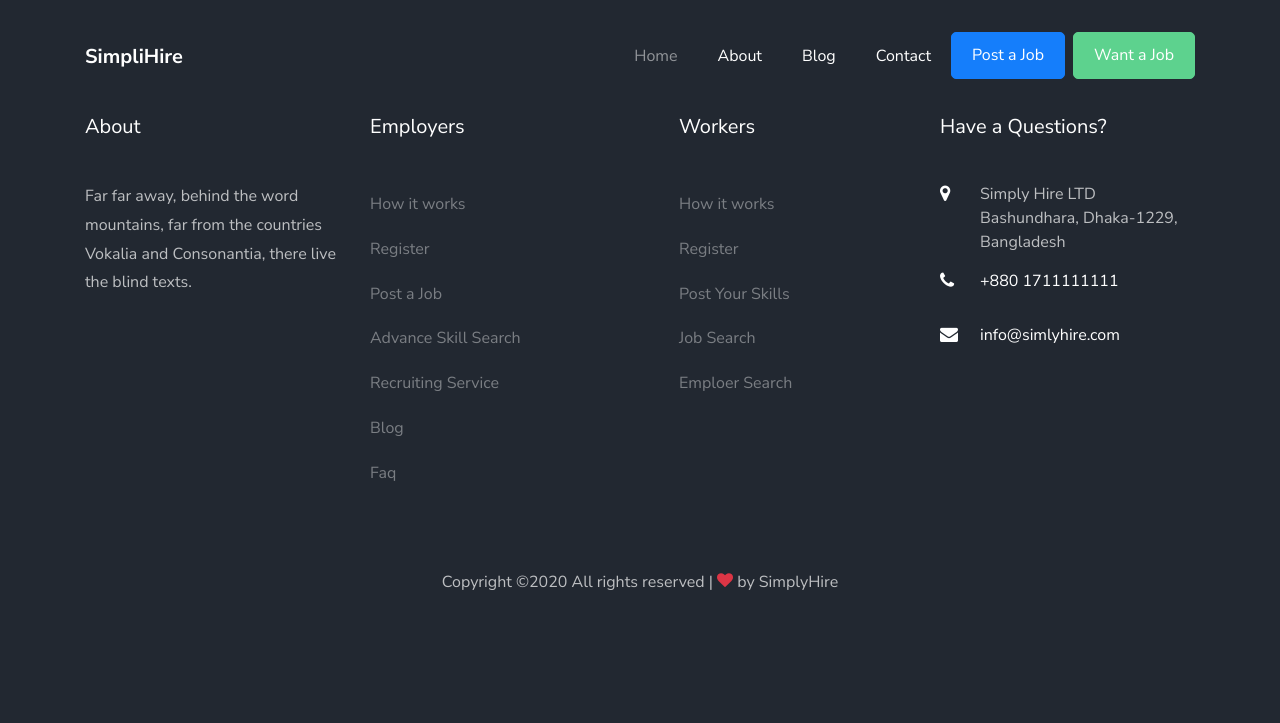
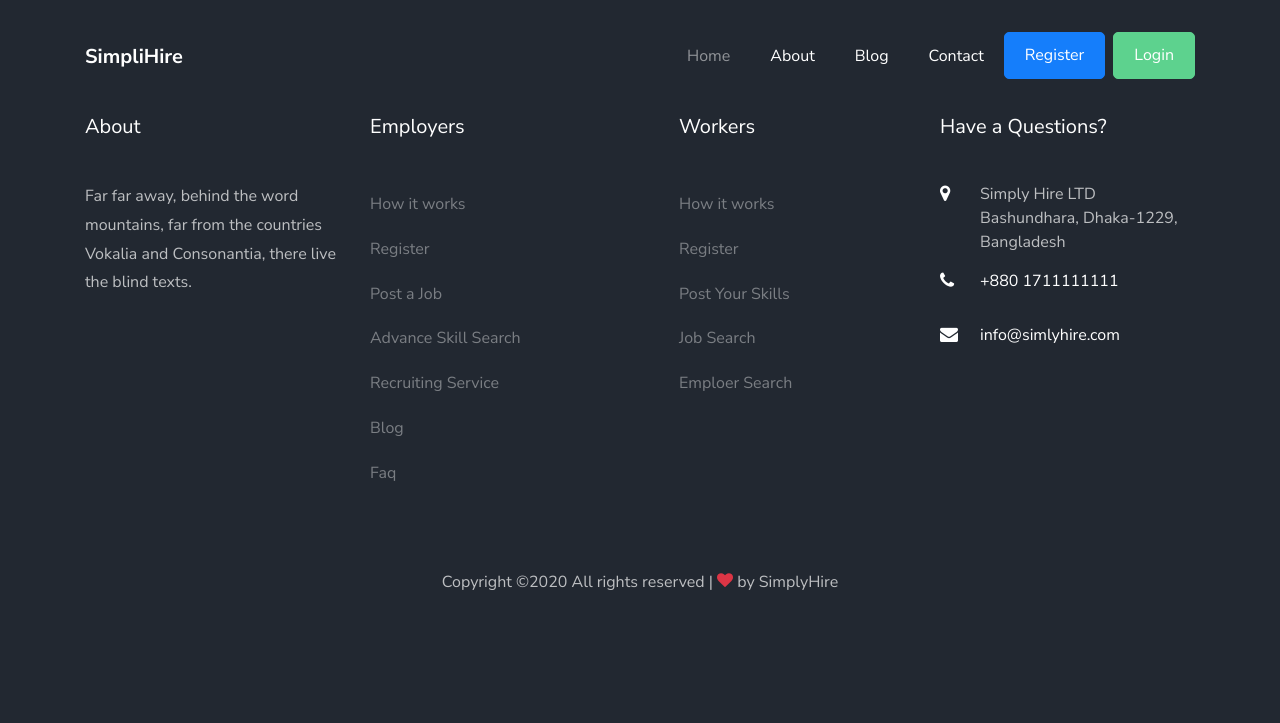
Before and after one commit to SajidHShanta/CSE311_Section-1_Project_Group-No-3, a Django app: template Job/templates/base.html in a window 1280 px wide. Shown: the top 723 px of the page. Run offline with Django 3.2, Linux system fonts and the light colour scheme; the template is opened without the code that fills it, so the values that code supplies are empty; some libraries are stand-ins or nearby versions; some web fonts are replaced.

Commit message:
login and register link added

```diff
--- a/Job/Job/settings.py
+++ b/Job/Job/settings.py
@@ -138,6 +138,6 @@ CKEDITOR_CONFIGS = {
     'default': {
         'toolbar': 'Basic',
         'height': 300,
-        'width': 450,
+        'width': 400,
     },
 }
--- a/Job/templates/base.html
+++ b/Job/templates/base.html
@@ -33,20 +33,21 @@
 
 	  <nav class="navbar navbar-expand-lg navbar-dark ftco_navbar bg-dark ftco-navbar-light" id="ftco-navbar">
 	    <div class="container">
-	      <a class="navbar-brand" href="index.html">SimpliHire</a>
+	      <a class="navbar-brand" href="{% url 'jobs:home' %}">SimpliHire</a>
 	      <button class="navbar-toggler" type="button" data-toggle="collapse" data-target="#ftco-nav" aria-controls="ftco-nav" aria-expanded="false" aria-label="Toggle navigation">
 	        <span class="oi oi-menu"></span> Menu
 	      </button>
 
 	      <div class="collapse navbar-collapse" id="ftco-nav">
 	        <ul class="navbar-nav ml-auto">
-	          <li class="nav-item active"><a href="index.html" class="nav-link">Home</a></li>
+	          <li class="nav-item active"><a href="{% url 'jobs:home' %}" class="nav-link">Home</a></li>
 	          <li class="nav-item"><a href="about.html" class="nav-link">About</a></li>
 	          <li class="nav-item"><a href="blog.html" class="nav-link">Blog</a></li>
 	          <li class="nav-item"><a href="contact.html" class="nav-link">Contact</a></li>
-	          <li class="nav-item cta mr-md-2"><a href="new-post.html" class="nav-link">Post a Job</a></li>
-	          <li class="nav-item cta cta-colored"><a href="job-post.html" class="nav-link">Want a Job</a></li>
-
+                {% if not user.is_authenticated %}
+	          <li class="nav-item cta mr-md-2"><a href="{% url 'users:register' %}" class="nav-link">Register</a></li>
+	          <li class="nav-item cta cta-colored"><a href="{% url 'users:login' %}" class="nav-link">Login</a></li>
+                {% endif %}
 	        </ul>
 	      </div>
 	    </div>
```
